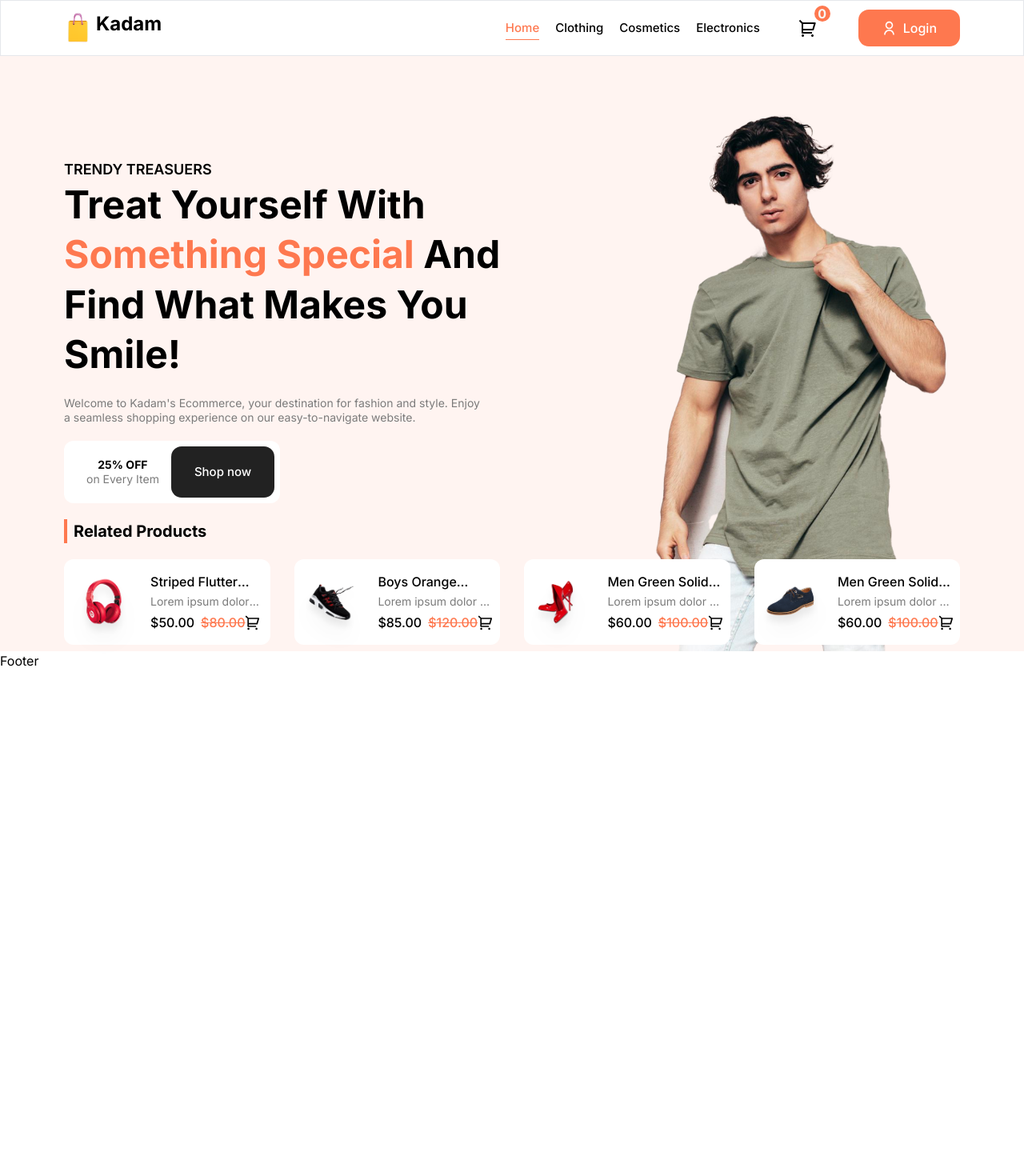
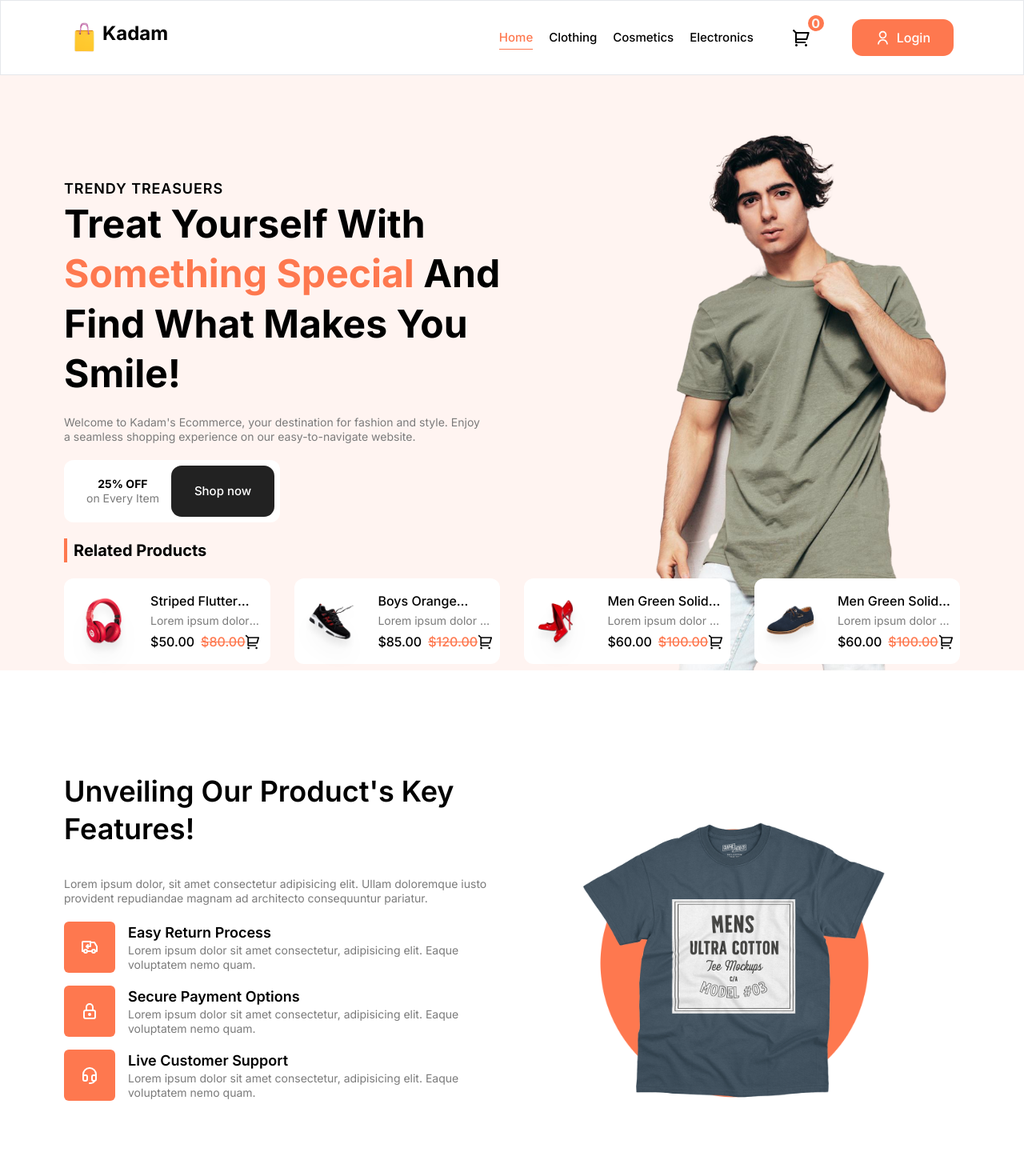
Before and after one commit to 3MaheshKadam/Ecommerce-MERN, a React (Vite) app in the folder client/: page / in a window 1280 px wide. Shown: the top 1470 px of the page at 80% size. Before the commit the page ends 1176 px from the top, so only its background shows below. Built offline with nearby package versions, Linux system fonts and the light colour scheme; a web font is replaced by a local one.

Commit message:
complete about page

```diff
--- a/client/src/Pages/Home.jsx
+++ b/client/src/Pages/Home.jsx
@@ -1,10 +1,12 @@
 import React from 'react'
-import Hero from '../components/Hero'
+import Hero from '../components/Hero.jsx'
+import About from '../components/About.jsx'
 
 const Home = () => {
   return (
     <>
     <Hero/>
+    <About/>
     </>
   )
 }
--- a/client/src/components/About.jsx
+++ b/client/src/components/About.jsx
@@ -1,8 +1,56 @@
 import React from 'react'
+import {TbTruckReturn ,TbLock ,TbHeadset } from 'react-icons/tb'
+import about from '../assets/about.png'
 
 const About = () => {
   return (
-    <div>About</div>
+    <section className='max-padd-container py-12 xl:py-32'>
+      <div className='flex flex-col xl:flex-row'>
+        {/* right */}
+        <div className='flex-1'>
+          <h3 className='h3 capitalize'>Unveiling our product's key features!</h3>
+          <p className='py-5'>Lorem ipsum dolor, sit amet consectetur adipisicing elit. Ullam doloremque iusto provident repudiandae magnam ad architecto consequuntur pariatur.</p>
+          <div className='flex flex-col items-start gap-y-4'>
+            <div className='flexCenter gap-x-4'>
+              <div className='h-16 min-w-16 bg-secondary flexCenter rounded-md'>
+                <TbTruckReturn className='text-white text-2xl'/>
+              </div>
+              <div>
+                <h4 className='medium-18'>Easy Return Process</h4>
+                <p className=''>Lorem ipsum dolor sit amet consectetur, adipisicing elit. Eaque voluptatem nemo quam.</p>
+              </div>
+            </div>
+            <div className='flexCenter gap-x-4'>
+              <div className='h-16 min-w-16 bg-secondary flexCenter rounded-md'>
+                <TbLock className='text-white text-2xl'/>
+              </div>
+              <div>
+                <h4 className='medium-18'>Secure Payment Options</h4>
+                <p className=''>Lorem ipsum dolor sit amet consectetur, adipisicing elit. Eaque voluptatem nemo quam.</p>
+              </div>
+            </div>
+
+            <div className='flexCenter gap-x-4'>
+              <div className='h-16 min-w-16 bg-secondary flexCenter rounded-md'>
+                <TbHeadset  className='text-white text-2xl'/>
+              </div>
+              <div>
+                <h4 className='medium-18'>Live Customer Support</h4>
+                <p className=''>Lorem ipsum dolor sit amet consectetur, adipisicing elit. Eaque voluptatem nemo quam.</p>
+              </div>
+            </div>
+
+          </div>
+        </div>
+        {/* left */}
+        <div className="flex-1 flexCenter">
+          <div>
+            <img src={about} alt="" height={488} width={488}/>
+          </div>
+        </div>
+      </div>
+    </section>
+
   )
 }
 
--- a/client/src/components/Header.jsx
+++ b/client/src/components/Header.jsx
@@ -27,8 +27,8 @@ const Header = () => {
   },[menuOpened]);
 
   return (
-    <header className='max-padd-container w-full z-50 border'>
-      <div className="flexBetween py-3">
+    <header className='p-2 w-full z-50 border  '>
+      <div className="flexBetween py-4 max-padd-container ">
         <Link to={'/'} className='flex items -center gap-x-2'>
         <img src={logo} alt="logoImg" height={31} width={31} />
         <span className='bold-24 hidden xs:flex'>Kadam</span>
--- a/client/src/components/Hero.jsx
+++ b/client/src/components/Hero.jsx
@@ -4,9 +4,9 @@ import RelatedProduct from './RelatedProduct.jsx';
 const Hero = () => {
   return (
     <section>
-        <div className="max-padd-container bg-hero bg-cover bg-no-repeat h-[744px] w-full">
-            <div className="relative top-2 xs:top-32">
-            <h4 className='uppercase medium-18'>Trendy Treasuers</h4>
+        <div className=" bg-hero bg-cover bg-no-repeat h-[744px] w-full">
+            <div className="relative top-2 xs:top-32 max-padd-container">
+            <h4 className='uppercase medium-18 tracking-wider'>Trendy Treasuers</h4>
             <h2 className='h1 capitalize max-w-[40rem]'>Treat Yourself with <span className='text-secondary'>Something Special </span>and Find What Makes You Smile!</h2>
             <p className='my-5 max-w-[33rem]'>Welcome to Kadam's Ecommerce, your destination for fashion and style.
              Enjoy a seamless shopping experience on our easy-to-navigate website.</p>
--- a/client/src/components/RelatedProduct.jsx
+++ b/client/src/components/RelatedProduct.jsx
@@ -28,8 +28,8 @@ const RelatedProduct = () => {
         //   slidesPerView={4}
         //   navigation
         //   pagination={{ clickable: true }}
-        //   loop
-        className='h-[422px] sm:h-[477px] mt-5'
+        //   loop h-[422px] sm:h-[477px]
+        className='h-[188px] mt-5'
         >
           {LATEST.map((item, i) => (
             <SwiperSlide key={i}>
```
